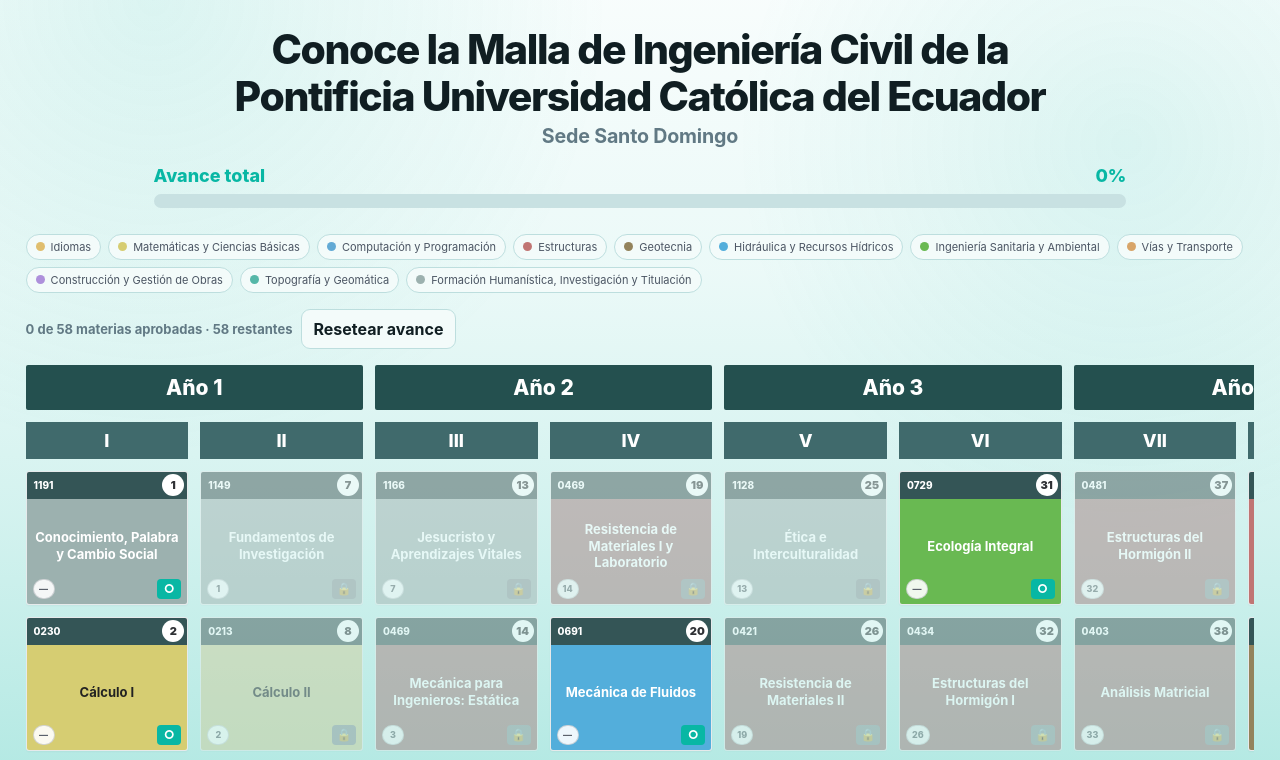
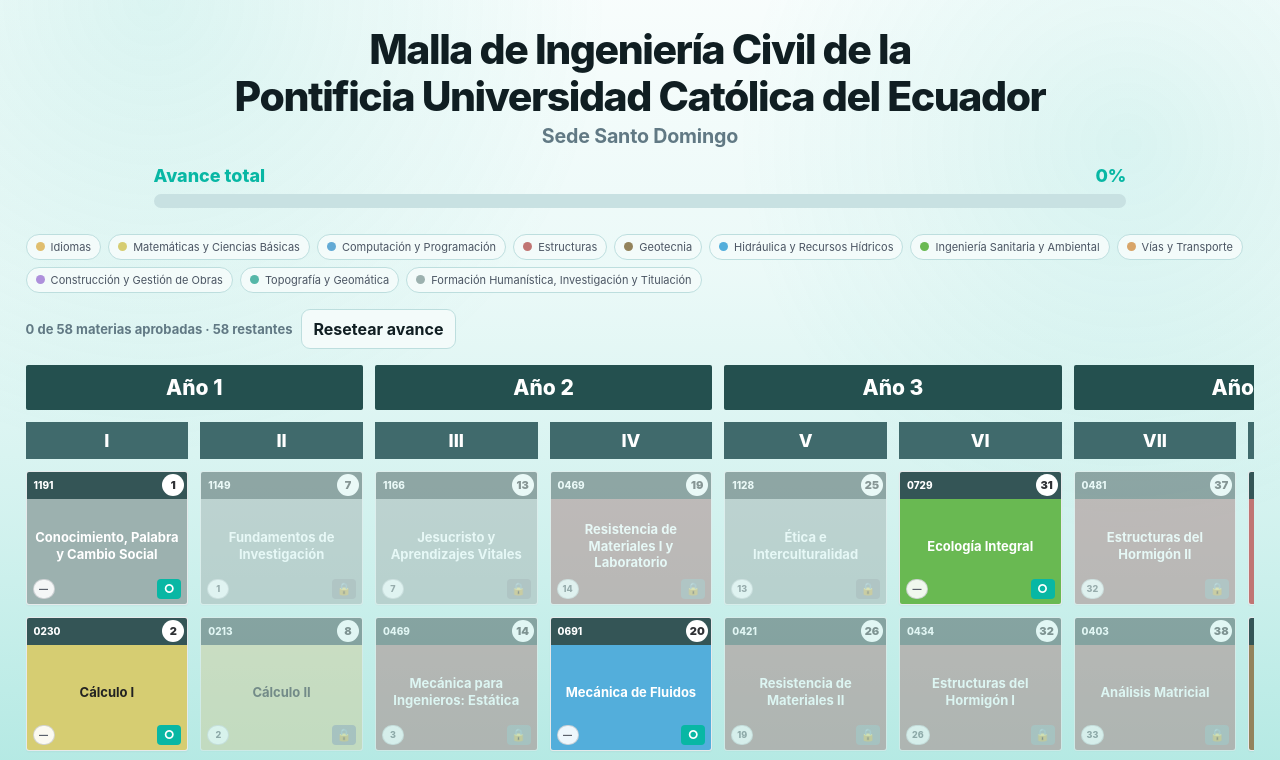
Before and after one commit to efmarcialm1-afk/efmarcialm1-afk.github.io, a plain HTML site: page index.html in a window 1280 px wide. Shown: the top 760 px of the page. Drawn offline with Linux system fonts and the light colour scheme.

Commit message:
Update index.html

```diff
--- a/index.html
+++ b/index.html
@@ -451,7 +451,7 @@
 <main class="page" data-version="2026-08-28">
   <header class="hero">
     <h1>
-      Conoce la Malla de Ingeniería Civil de la
+      Malla de Ingeniería Civil de la
       <span class="university">Pontificia Universidad Católica del Ecuador</span>
       <span class="campus">Sede Santo Domingo</span>
     </h1>
```
